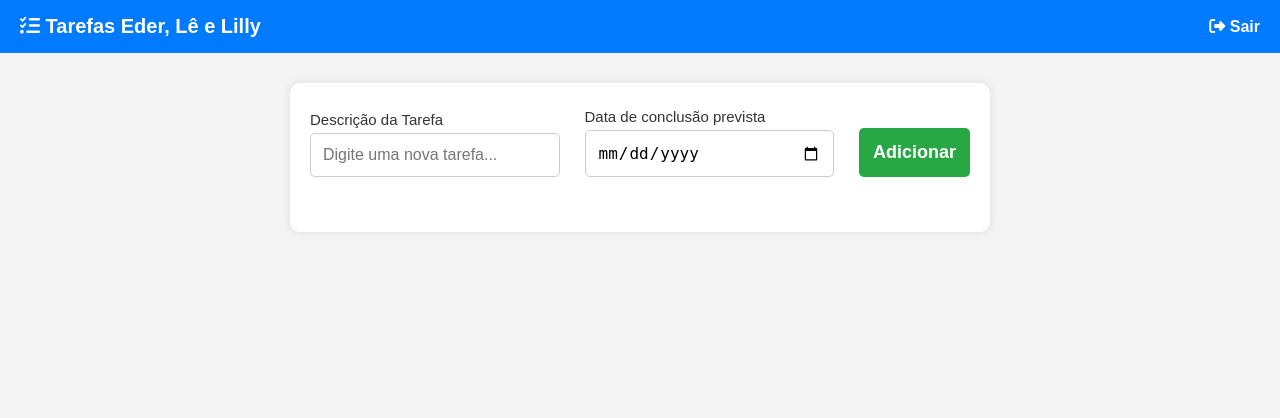
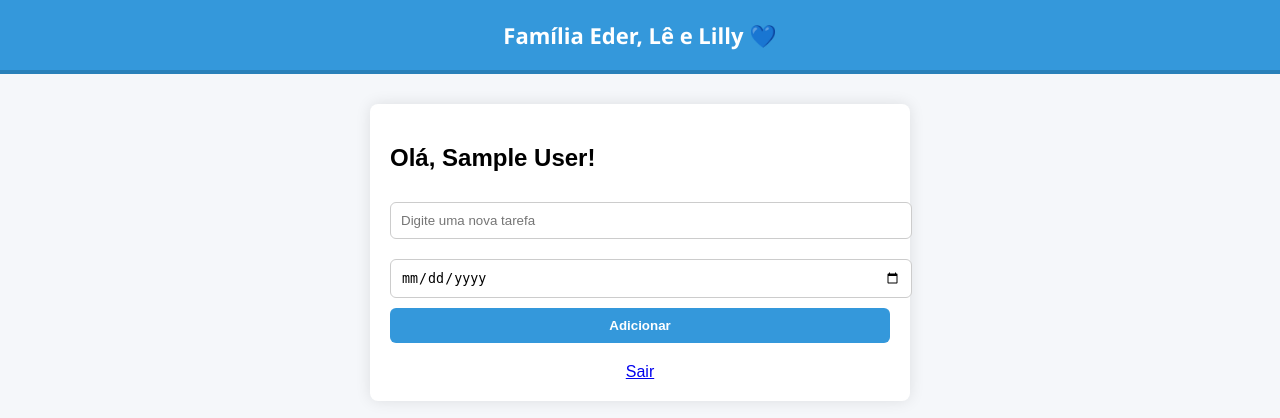
Before and after one commit to EderOliva89/sistema-tarefas-flask, a Flask app: page / in a window 1280 px wide. Shown: the top 418 px of the page. Run offline with Flask 3, Linux system fonts and the light colour scheme; the visitor is signed in with stand-in values (Sample User, id 1); data that the repository does not hold is empty; some libraries are stand-ins or nearby versions.

Commit message:
Atualização no app

```diff
--- a/app.py
+++ b/app.py
@@ -1,104 +1,116 @@
-from flask import Flask, render_template, request, redirect, session
+from flask import Flask, render_template, request, redirect, session, flash
 from datetime import datetime, timedelta
-import psycopg2, os, socket
+import psycopg2
+import bcrypt
 
 app = Flask(__name__)
 app.secret_key = "chave_super_secreta"
 app.permanent_session_lifetime = timedelta(days=7)
 
-# ⚡ Conexão PostgreSQL
+# Banco local ou remoto (Render)
 def conectar():
     return psycopg2.connect(
-        dbname="tarefas_db_0nh8",
-        user="eder",
-        password="ZNUN3pcl1LpodgbRz6hneUS0GanaY9Gl",
-        host="dpg-d07n271r0fns738o07h0-a.virginia-postgres.render.com",
+        dbname="tarefas_local",  # Altere se estiver no Render
+        user="postgres",
+        password="admin",        # Altere a senha conforme seu banco
+        host="localhost",
         port="5432"
     )
 
-# 🔵 Cria a tabela (se não existir)
-def criar_tabela():
-    conn = conectar()
-    cursor = conn.cursor()
-    cursor.execute("""
-        CREATE TABLE IF NOT EXISTS tarefas (
-            id SERIAL PRIMARY KEY,
-            texto TEXT NOT NULL,
-            feito BOOLEAN DEFAULT FALSE,
-            favorito BOOLEAN DEFAULT FALSE,
-            data_criacao TEXT,
-            data_conclusao TEXT
-        )
-    """)
-    conn.commit()
-    conn.close()
+# Filtro para campo data no editar
+@app.template_filter('reverse_date')
+def reverse_date(date_str):
+    try:
+        d, m, y = date_str.split('/')
+        return f"{y}-{m.zfill(2)}-{d.zfill(2)}"
+    except:
+        return ""
 
-# 🔵 Buscar todas tarefas
+# Buscar tarefas (compartilhadas)
 def buscar_tarefas():
     conn = conectar()
     cursor = conn.cursor()
     cursor.execute("SELECT * FROM tarefas ORDER BY id DESC")
-    linhas = cursor.fetchall()
+    tarefas = cursor.fetchall()
     conn.close()
-    tarefas = []
-    for linha in linhas:
-        tarefas.append({
-            "id": linha[0],
-            "texto": linha[1],
-            "feito": linha[2],
-            "favorito": linha[3],
-            "data_criacao": linha[4],
-            "data_conclusao": linha[5]
-        })
     return tarefas
+
+@app.route("/cadastro", methods=["GET", "POST"])
+def cadastro():
+    if request.method == "POST":
+        nome = request.form.get("nome")
+        username = request.form.get("usuario")
+        senha = request.form.get("senha")
+        senha_hash = bcrypt.hashpw(senha.encode(), bcrypt.gensalt()).decode()
+
+        try:
+            conn = conectar()
+            cursor = conn.cursor()
+            cursor.execute("INSERT INTO usuarios (nome, username, senha, ativo) VALUES (%s, %s, %s, %s)", (nome, username, senha_hash, False))
+            conn.commit()
+            flash("Cadastro realizado! Aguarde autorização para acesso.")
+            return redirect("/login")
+        except psycopg2.errors.UniqueViolation:
+            conn.rollback()
+            flash("Nome de usuário já existe.")
+        finally:
+            conn.close()
+    return render_template("cadastro.html")
 
 @app.route("/login", methods=["GET", "POST"])
 def login():
     if request.method == "POST":
-        usuario = request.form.get("usuario")
+        username = request.form.get("usuario")
         senha = request.form.get("senha")
-        if usuario == "Lilly" and senha == "Leticia021021.":
-            session.permanent = True
-            session["logado"] = True
-            return redirect("/")
-        else:
-            return "Usuário ou senha incorretos"
+
+        conn = conectar()
+        cursor = conn.cursor()
+        cursor.execute("SELECT id, nome, senha, ativo FROM usuarios WHERE username = %s", (username,))
+        usuario = cursor.fetchone()
+        conn.close()
+
+        if usuario:
+            if not usuario[3]:
+                flash("Seu acesso ainda não foi autorizado.")
+                return redirect("/login")
+            if bcrypt.checkpw(senha.encode(), usuario[2].encode()):
+                session["logado"] = True
+                session["usuario_id"] = usuario[0]
+                session["nome"] = usuario[1]
+                return redirect("/")
+        flash("Usuário ou senha inválidos.")
     return render_template("login.html")
-
-@app.route("/logout")
-def logout():
-    session.pop("logado", None)
-    return redirect("/login")
 
 @app.route("/")
 def index():
     if not session.get("logado"):
         return redirect("/login")
     tarefas = buscar_tarefas()
-    return render_template("index.html", tarefas=tarefas, hoje=datetime.today().date())
+    return render_template("index.html", tarefas=tarefas, hoje=datetime.today().date(), usuario=session["nome"])
+
+@app.route("/logout")
+def logout():
+    session.clear()
+    return redirect("/login")
 
 @app.route("/adicionar", methods=["POST"])
 def adicionar():
     if not session.get("logado"):
         return redirect("/login")
-
     texto = request.form.get("tarefa")
     data_conclusao = request.form.get("data_conclusao")
     if texto:
+        data_formatada = ""
         if data_conclusao:
             try:
-                data_conclusao_formatada = datetime.strptime(data_conclusao, "%Y-%m-%d").strftime("%d/%m/%Y")
-            except ValueError:
-                data_conclusao_formatada = ""
-        else:
-            data_conclusao_formatada = ""
-
+                data_formatada = datetime.strptime(data_conclusao, "%Y-%m-%d").strftime("%d/%m/%Y")
+            except:
+                pass
         conn = conectar()
         cursor = conn.cursor()
-        cursor.execute("""
-            INSERT INTO tarefas (texto, feito, favorito, data_criacao, data_conclusao)
-            VALUES (%s, FALSE, FALSE, %s, %s)
-        """, (texto, datetime.now().strftime("%d/%m/%Y"), data_conclusao_formatada))
+        cursor.execute(
+            "INSERT INTO tarefas (texto, feito, favorito, data_criacao, data_conclusao) VALUES (%s, FALSE, FALSE, %s, %s)",
+            (texto, datetime.now().strftime("%d/%m/%Y"), data_formatada))
         conn.commit()
         conn.close()
     return redirect("/")
@@ -143,19 +155,16 @@ def editar(id):
     if request.method == "POST":
         novo_texto = request.form.get("tarefa")
         nova_data = request.form.get("data_conclusao")
+        data_formatada = ""
         if nova_data:
             try:
                 data_formatada = datetime.strptime(nova_data, "%Y-%m-%d").strftime("%d/%m/%Y")
-            except ValueError:
-                data_formatada = ""
-        else:
-            data_formatada = ""
-
+            except:
+                pass
         conn = conectar()
         cursor = conn.cursor()
-        cursor.execute("""
-            UPDATE tarefas SET texto = %s, data_conclusao = %s WHERE id = %s
-        """, (novo_texto, data_formatada, id))
+        cursor.execute("UPDATE tarefas SET texto = %s, data_conclusao = %s WHERE id = %s",
+                       (novo_texto, data_formatada, id))
         conn.commit()
         conn.close()
         return redirect("/")
@@ -177,10 +186,7 @@ def editar(id):
         "data_criacao": linha[4],
         "data_conclusao": linha[5]
     }
-    return render_template("editar.html", index=id, tarefa=tarefa)
+    return render_template("editar.html", tarefa=tarefa)
 
-# 🚀 Rodar localmente ou no Render
 if __name__ == "__main__":
-    criar_tabela()
-    local = socket.gethostname().lower().startswith("thiago") or "localhost" in socket.gethostname().lower()
-    app.run(debug=True, host="127.0.0.1" if local else "0.0.0.0", port=5000)
+    app.run(debug=False, host="0.0.0.0", port=10000)
--- a/requirements.txt
+++ b/requirements.txt
@@ -1,2 +1,4 @@
 Flask
 psycopg2-binary
+bcrypt
+gunicorn
--- /dev/null
+++ b/static/style.css
@@ -0,0 +1,124 @@
+body {
+    font-family: Arial, sans-serif;
+    background-color: #f5f7fa;
+    margin: 0;
+    padding: 0;
+}
+
+.container {
+    max-width: 500px;
+    margin: 30px auto;
+    background: #fff;
+    padding: 20px;
+    box-shadow: 0 0 15px rgba(0,0,0,0.1);
+    border-radius: 8px;
+}
+
+.login-page {
+    display: flex;
+    justify-content: center;
+    align-items: center;
+    height: 100vh;
+    background-color: #dfe6ed;
+}
+
+.login-container {
+    background: #fff;
+    padding: 30px;
+    border-radius: 10px;
+    width: 90%;
+    max-width: 350px;
+    box-shadow: 0 0 10px rgba(0,0,0,0.2);
+}
+
+form input[type="text"],
+form input[type="password"],
+form input[type="date"] {
+    width: 100%;
+    padding: 10px;
+    margin: 10px 0;
+    border: 1px solid #ccc;
+    border-radius: 6px;
+}
+
+form button {
+    width: 100%;
+    padding: 10px;
+    background-color: #3498db;
+    color: white;
+    font-weight: bold;
+    border: none;
+    border-radius: 6px;
+    cursor: pointer;
+}
+
+form button:hover {
+    background-color: #2980b9;
+}
+
+.lista-tarefas {
+    list-style: none;
+    padding: 0;
+}
+
+.lista-tarefas li {
+    display: flex;
+    justify-content: space-between;
+    align-items: center;
+    background: #ecf0f1;
+    margin-bottom: 10px;
+    padding: 10px;
+    border-radius: 6px;
+}
+
+.lista-tarefas li.concluida {
+    text-decoration: line-through;
+    color: gray;
+}
+
+.botoes a {
+    margin-left: 5px;
+    text-decoration: none;
+    font-size: 18px;
+}
+
+.texto-tarefa {
+    flex: 1;
+}
+
+.mensagens {
+    margin-top: 15px;
+    color: red;
+    text-align: center;
+}
+
+.rodape {
+    text-align: center;
+    margin-top: 20px;
+}
+
+.link-cadastro {
+    margin-top: 10px;
+    text-align: center;
+}
+
+.topo {
+    background-color: #3498db;
+    color: white;
+    padding: 20px 10px;
+    text-align: center;
+    font-family: 'Segoe UI', sans-serif;
+    border-bottom: 4px solid #2980b9;
+}
+
+.topo h1 {
+    margin: 0;
+    font-size: 22px;
+}
+
+.titulo-login {
+    font-size: 20px;
+    margin-bottom: 15px;
+    color: #2c3e50;
+    text-align: center;
+}
--- a/templates/index.html
+++ b/templates/index.html
@@ -2,112 +2,50 @@
 <html lang="pt-br">
 <head>
     <meta charset="UTF-8">
-  <title>Lista de Tarefas</title>
-  <meta name="viewport" content="width=device-width, initial-scale=1.0">
-  <link rel="manifest" href="/static/manifest.json">
-  <link rel="icon" type="image/png" href="/static/icon.png">
-  <meta name="theme-color" content="#007BFF">
-  <link rel="stylesheet" href="https://cdnjs.cloudflare.com/ajax/libs/font-awesome/6.5.0/css/all.min.css">
-  <style>
-    * { box-sizing: border-box; }
-    body { font-family: Arial, sans-serif; margin: 0; padding: 0; background-color: #f4f4f4; }
-    header {
-      background-color: #007BFF; color: white; padding: 15px 20px;
-      display: flex; justify-content: space-between; align-items: center;
-    }
-    header h1 { margin: 0; font-size: 20px; }
-    header a { color: white; text-decoration: none; margin-left: 15px; font-weight: bold; font-size: 16px; }
-    .container {
-      max-width: 700px; margin: 30px auto; background: white;
-      padding: 25px 20px; border-radius: 10px; box-shadow: 0 0 10px rgba(0,0,0,0.1);
-    }
-    form { display: flex; flex-direction: column; gap: 15px; margin-bottom: 30px; }
-    label { font-size: 15px; margin-bottom: 5px; color: #333; }
-    .form-group { display: flex; flex-direction: column; }
-    input[type="text"], input[type="date"] {
-      padding: 12px; font-size: 16px; border: 1px solid #ccc; border-radius: 5px;
-    }
-    button {
-      padding: 14px; font-size: 18px; background-color: #28a745; border: none;
-      color: white; font-weight: bold; border-radius: 5px; cursor: pointer; width: 100%;
-    }
-    ul { list-style: none; padding: 0; }
-    li {
-      display: flex; justify-content: space-between; padding: 12px 0;
-      border-bottom: 1px solid #ddd; align-items: center; flex-wrap: wrap;
-    }
-    .actions a { margin-left: 10px; text-decoration: none; font-size: 18px; }
-    .done { text-decoration: line-through; color: gray; }
-    @media (min-width: 600px) {
-      form { flex-direction: row; align-items: flex-end; flex-wrap: wrap; }
-      .form-group { flex: 1; margin-right: 10px; }
-      button { width: auto; margin-top: 0; }
-    }
-    @media (prefers-color-scheme: dark) {
-      body { background-color: #121212; color: white; }
-      .container { background-color: #1e1e1e; }
-      input, button { background-color: #333; color: white; }
-      header { background-color: #222; }
-      li { border-bottom: 1px solid #444; }
-      label { color: #ccc; }
-    }
-  </style>
+    <title>Minhas Tarefas</title>
+    <meta name="viewport" content="width=device-width, initial-scale=1">
+    <link rel="stylesheet" href="/static/style.css">
 </head>
 <body>
-
-<header>
-  <h1><i class="fa-solid fa-list-check"></i> Tarefas Eder, Lê e Lilly</h1>
-  <div>
-    <a href="/logout"><i class="fa-solid fa-right-from-bracket"></i> Sair</a>
-  </div>
+    <header class="topo">
+        <h1>Família Eder, Lê e Lilly 💙</h1>
     </header>
 
     <div class="container">
-  <form action="/adicionar" method="POST">
-    <div class="form-group">
-      <label for="tarefa">Descrição da Tarefa</label>
-      <input type="text" name="tarefa" id="tarefa" placeholder="Digite uma nova tarefa..." required>
-    </div>
-    <div class="form-group">
-      <label for="data_conclusao">Data de conclusão prevista</label>
-      <input type="date" name="data_conclusao" id="data_conclusao">
-    </div>
+        <h2>Olá, {{ usuario }}!</h2>
+
+        <form method="post" action="/adicionar" class="nova-tarefa-form">
+            <input type="text" name="tarefa" placeholder="Digite uma nova tarefa" required>
+            <input type="date" name="data_conclusao">
             <button type="submit">Adicionar</button>
         </form>
 
-  <ul>
+        <ul class="lista-tarefas">
             {% for tarefa in tarefas %}
-    <li>
-      <div>
-        <span class="{% if tarefa.feito %}done{% endif %}">{{ tarefa.texto }}</span><br>
-        <small>
-          Criada em: {{ tarefa.data_criacao }}<br>
-          {% if tarefa.data_conclusao %}
-            {% set dt = tarefa.data_conclusao %}
-            {% set dt_venc = dt.split('/') %}
-            {% set vencida = dt_venc[2]|int < hoje.year or
-                             (dt_venc[2]|int == hoje.year and dt_venc[1]|int < hoje.month) or
-                             (dt_venc[2]|int == hoje.year and dt_venc[1]|int == hoje.month and dt_venc[0]|int < hoje.day) %}
-            {% if vencida and not tarefa.feito %}
-              <span style="color: red;">Vencida: {{ tarefa.data_conclusao }}</span>
-            {% else %}
-              Data de conclusão prevista: {{ tarefa.data_conclusao }}
+            <li class="{% if tarefa[2] %}concluida{% endif %}">
+                <span class="texto-tarefa">
+                    {{ tarefa[1] }}
+                    {% if tarefa[5] %}
+                        <br><small>📅 Prevista: {{ tarefa[5] }}</small>
                     {% endif %}
-          {% endif %}
-        </small>
-      </div>
-      <div class="actions">
-        <a href="/concluir/{{ tarefa.id }}" title="Concluir"><i class="fa-solid fa-check" style="color:green;"></i></a>
-        <a href="/editar/{{ tarefa.id }}" title="Editar"><i class="fa-solid fa-pen" style="color:blue;"></i></a>
-        <a href="/favoritar/{{ tarefa.id }}" title="Favoritar">
-          <i class="{% if tarefa.favorito %}fa-solid{% else %}fa-regular{% endif %} fa-star" style="color:gold;"></i>
+                </span>
+                <div class="botoes">
+                    <a href="/concluir/{{ tarefa[0] }}" title="Concluir">
+                    {% if tarefa[2] %}✅{% else %}✔️{% endif %}
                     </a>
-        <a href="/remover/{{ tarefa.id }}" title="Remover"><i class="fa-solid fa-trash" style="color:red;"></i></a>
+                    <a href="/favoritar/{{ tarefa[0] }}" title="Favoritar">
+                        {% if tarefa[3] %}⭐{% else %}☆{% endif %}
+                    </a>
+                    <a href="/editar/{{ tarefa[0] }}" title="Editar">✏️</a>
+                    <a href="/remover/{{ tarefa[0] }}" title="Remover">🗑️</a>
                 </div>
             </li>
             {% endfor %}
         </ul>
+
+        <div class="rodape">
+            <a href="/logout">Sair</a>
         </div>
-
+    </div>
 </body>
 </html>
```
Also changed, not shown: autorizar_local.py (added, +28 -0 lines), autorizar_render.py (added, +28 -0 lines), excluir_render.py (added, +29 -0 lines), templates/cadastro.html (added, +21 -0 lines), templates/editar.html (+19 -73 lines), templates/login.html (+18 -87 lines). Lines whose indentation alone changed are shown as unchanged.
